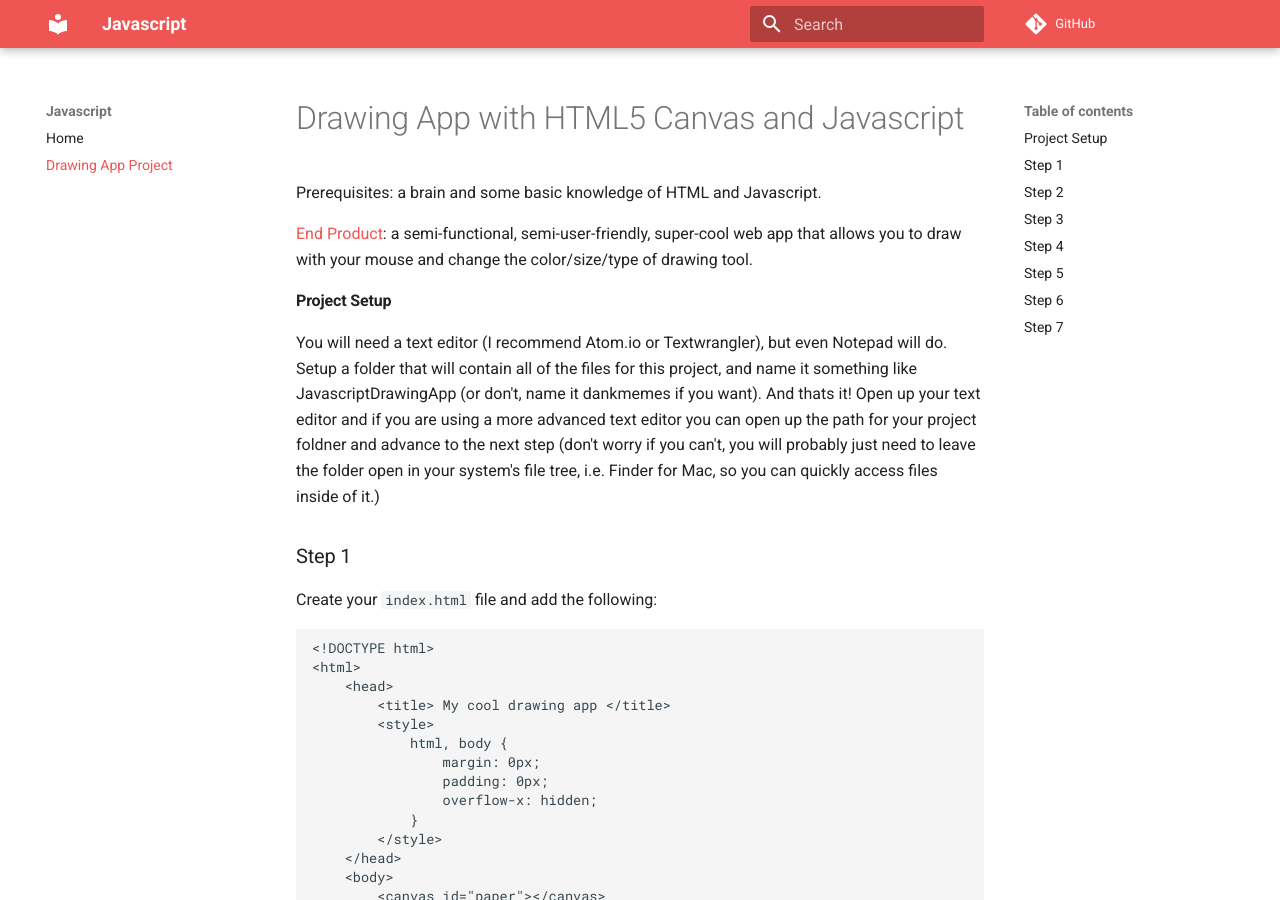
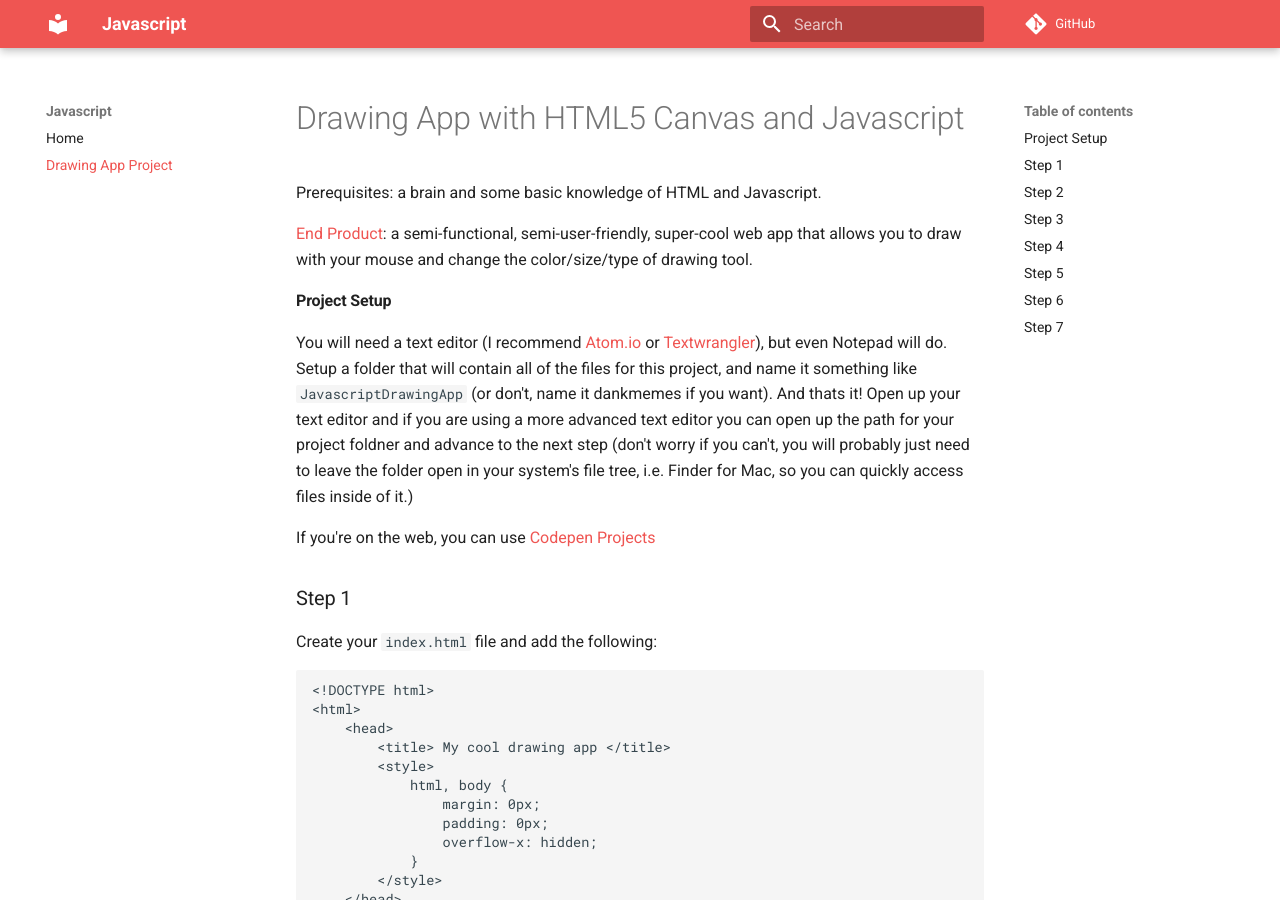
Before and after one commit to SanDiegoCode/javascript, an MkDocs documentation site: the page built from docs/HTML5DrawingApp.md, in a window 1280 px wide and 900 px high. Built offline with MkDocs 1.6.1 and Material for MkDocs 9.7.7, drawn with Linux system fonts in a browser that asks for light colours; comment, search, counter and statistics services are not loaded; old or Windows-style settings are respelled for this version of MkDocs.

Commit message:
Pushing Quick Commit

```diff
--- a/docs/HTML5DrawingApp.md
+++ b/docs/HTML5DrawingApp.md
@@ -5,7 +5,9 @@ Prerequisites: a brain and some basic knowledge of HTML and Javascript.
 [End Product](https://codepen.io/ronakshah/full/rzOgaQ/): a semi-functional, semi-user-friendly, super-cool web app that allows you to draw with your mouse and change the color/size/type of drawing tool.
 
 #### Project Setup
-You will need a text editor (I recommend Atom.io or Textwrangler), but even Notepad will do. Setup a folder that will contain all of the files for this project, and name it something like JavascriptDrawingApp (or don't, name it dankmemes if you want). And thats it! Open up your text editor and if you are using a more advanced text editor you can open up the path for your project foldner and advance to the next step (don't worry if you can't, you will probably just need to leave the folder open in your system's file tree, i.e. Finder for Mac, so you can quickly access files inside of it.)
+You will need a text editor (I recommend [Atom.io](https://atom.io/) or [Textwrangler](https://www.barebones.com/products/textwrangler/)), but even Notepad will do. Setup a folder that will contain all of the files for this project, and name it something like `JavascriptDrawingApp` (or don't, name it dankmemes if you want). And thats it! Open up your text editor and if you are using a more advanced text editor you can open up the path for your project foldner and advance to the next step (don't worry if you can't, you will probably just need to leave the folder open in your system's file tree, i.e. Finder for Mac, so you can quickly access files inside of it.)
+
+If you're on the web, you can use [Codepen Projects](https://codepen.io/project)
 
 ### Step 1
 Create your `index.html` file and add the following:
```
